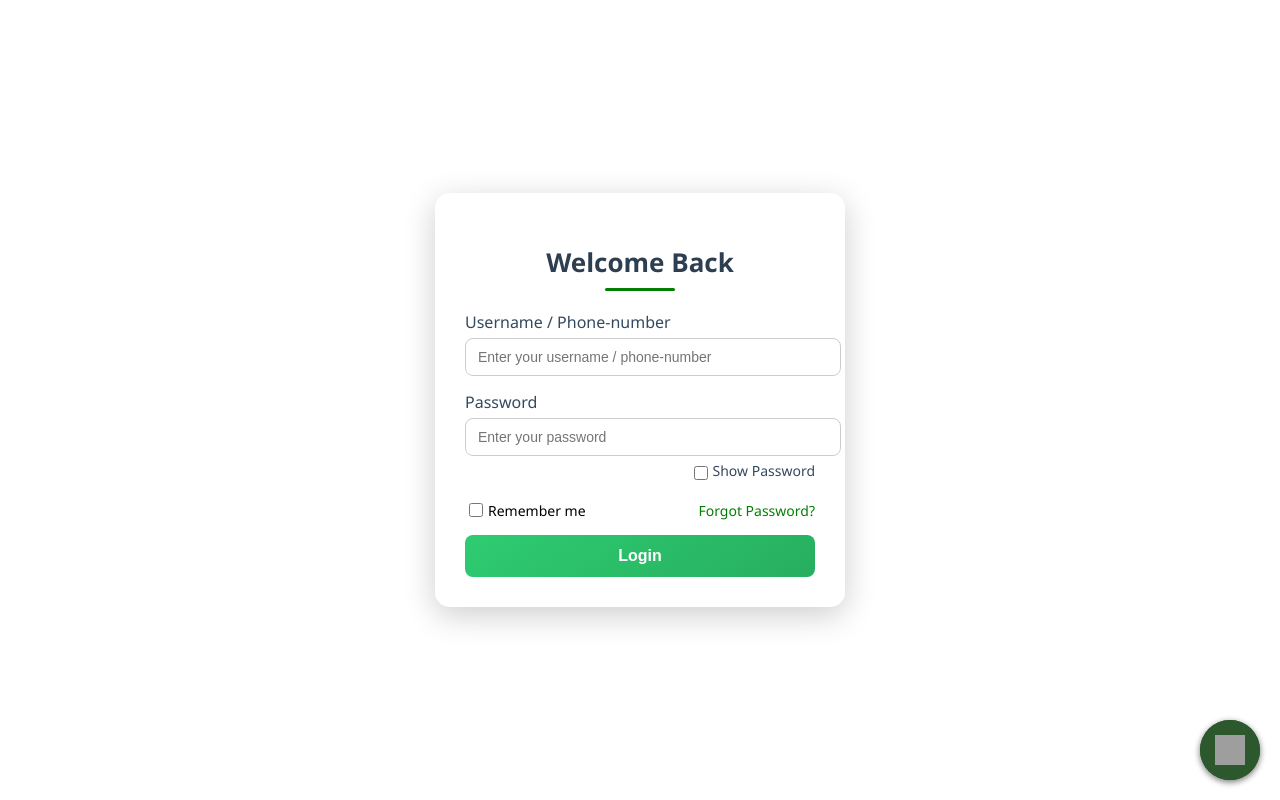
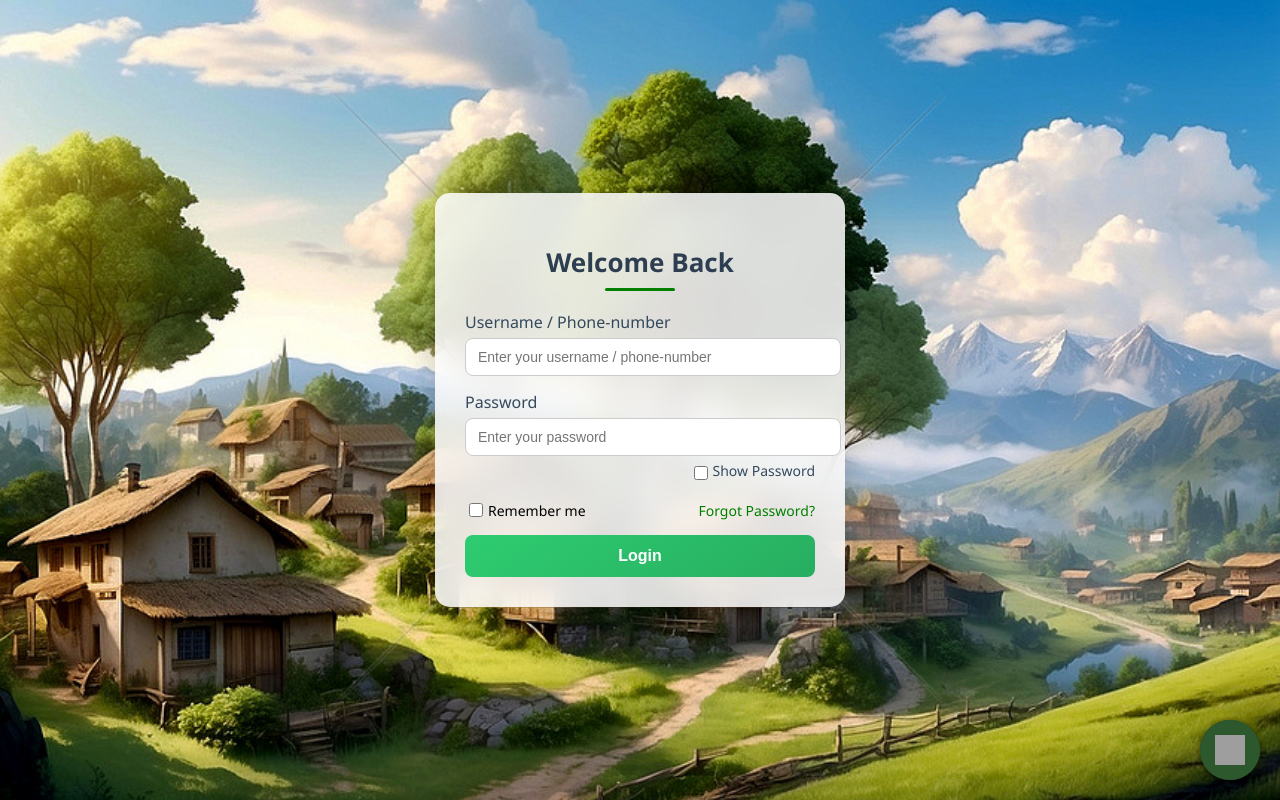
Before and after one commit to Madhumita-crypto/KrishiMitra, a plain HTML site: page login.html in a window 1280 px wide. Drawn offline with Linux system fonts and the light colour scheme; grey boxes are pictures that could not be loaded.

Commit message:
Update login.html

```diff
--- a/login.html
+++ b/login.html
@@ -7,7 +7,7 @@
   <link rel="stylesheet" href="login.css" />
   <link rel="stylesheet" href="https://cdnjs.cloudflare.com/ajax/libs/font-awesome/6.0.0/css/all.min.css" />
 </head>
-<body style="background-image: url('photos\login_background.jpg'); background-size: cover; background-repeat: no-repeat; background-position: center;">
+<body style="background-image: url('photos/login_background.jpg'); background-size: cover; background-repeat: no-repeat; background-position: center;">
   <div class="login-container">
     <form class="login-form" id="loginForm" onsubmit="handleLogin(event)">
 
```
